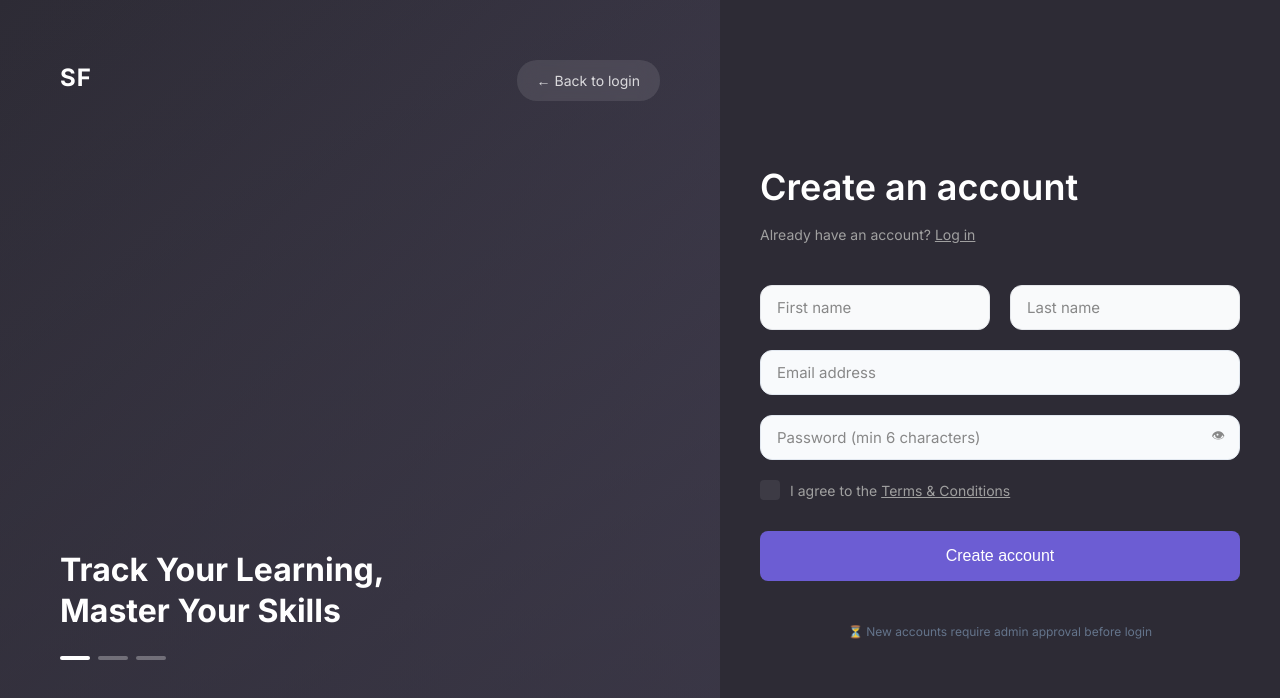
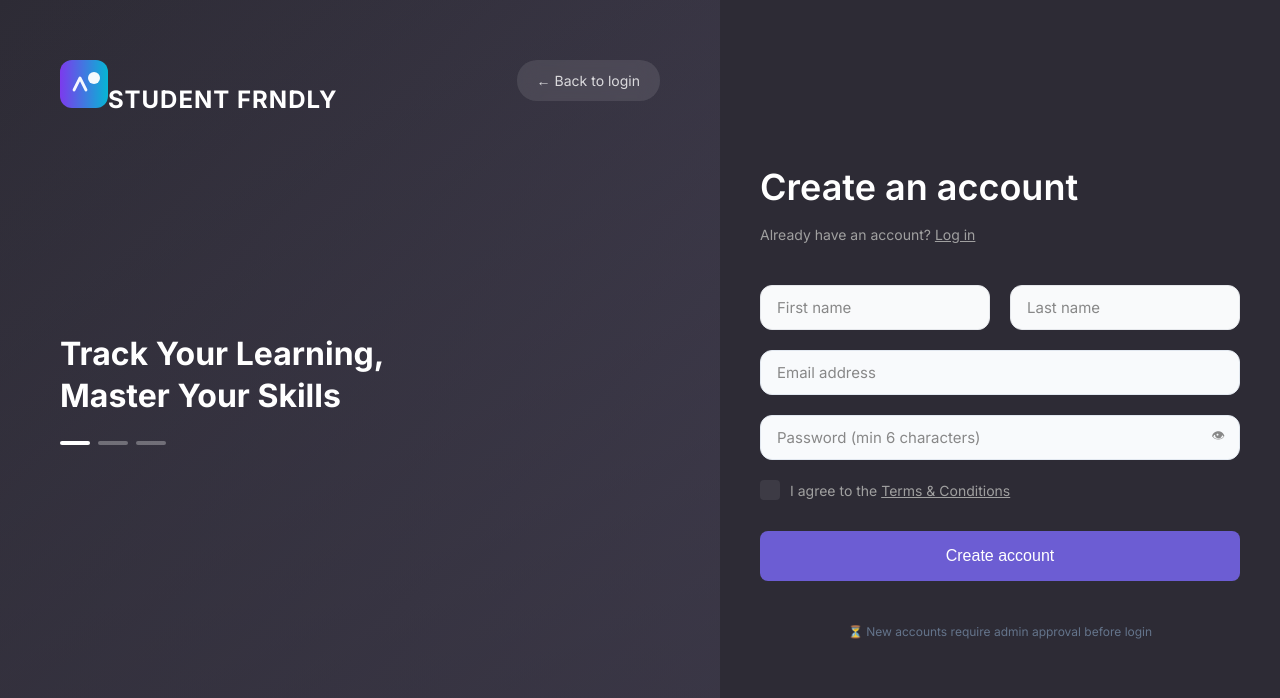
Before and after one commit to sudarsan2507-hue/Student-frndly, a React (Vite) app in the folder frontend/: page /signup in a window 1280 px wide. Shown: the top 698 px of the page. Built offline with nearby package versions, Linux system fonts and the light colour scheme.

Commit message:
feat: add animated visuals container to signup left panel
- Added decorative shapes container (.signup-left-visuals)
- Four floating blurred gradient blobs with staggered animations
- Improves visual appeal and fills empty left panel space

```diff
--- a/frontend/src/pages/Signup.jsx
+++ b/frontend/src/pages/Signup.jsx
@@ -41,12 +41,32 @@ const Signup = () => {
         <div className="signup-container">
             {/* Left Side */}
             <div className="signup-left">
-                <div className="brand-logo">SF</div>
+                <div className="brand-logo">
+                    <svg className="brand-mark" width="48" height="48" viewBox="0 0 48 48" fill="none" xmlns="http://www.w3.org/2000/svg" aria-hidden="true">
+                        <defs>
+                            <linearGradient id="g1" x1="0" x2="1">
+                                <stop offset="0" stopColor="#7c3aed" />
+                                <stop offset="1" stopColor="#06b6d4" />
+                            </linearGradient>
+                        </defs>
+                        <rect x="0" y="0" width="48" height="48" rx="12" fill="url(#g1)" />
+                        <path d="M14 30 L20 18 L26 30" stroke="rgba(255,255,255,0.95)" strokeWidth="2.8" strokeLinecap="round" strokeLinejoin="round" fill="none" />
+                        <circle cx="34" cy="18" r="6" fill="rgba(255,255,255,0.95)" />
+                    </svg>
+                    <span className="brand-name">Student Frndly</span>
+                </div>
                 <div className="hero-content">
                     <h1>Track Your Learning,<br />Master Your Skills</h1>
                     <div className="slider-dots">
                         <span className="dot active" /><span className="dot" /><span className="dot" />
                     </div>
+                </div>
+                {/* Decorative animated visuals on the left panel */}
+                <div className="signup-left-visuals" aria-hidden="true">
+                    <span className="shape shape--1" />
+                    <span className="shape shape--2" />
+                    <span className="shape shape--3" />
+                    <span className="shape shape--4" />
                 </div>
                 <Link to="/login" className="back-link">← Back to login</Link>
             </div>
```
